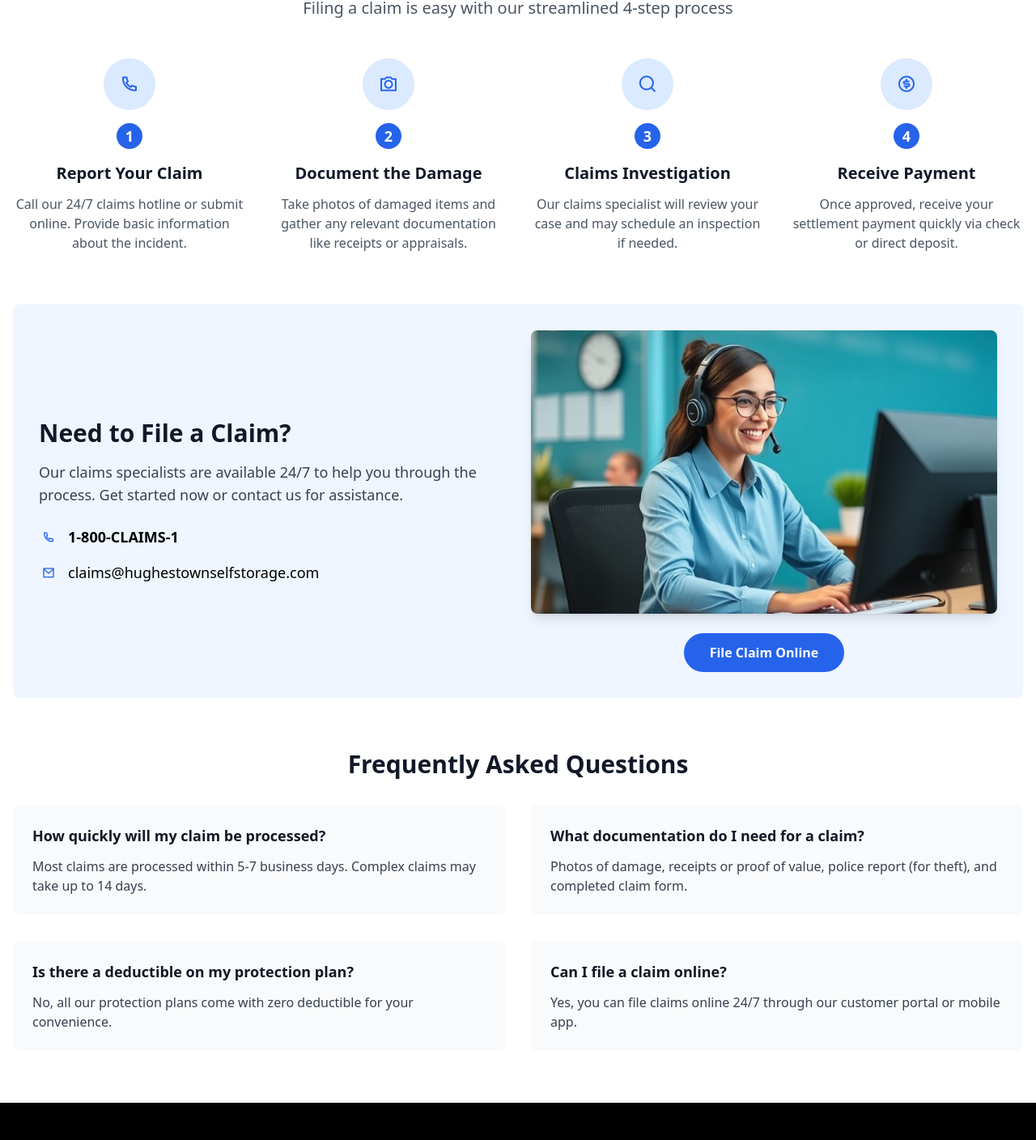
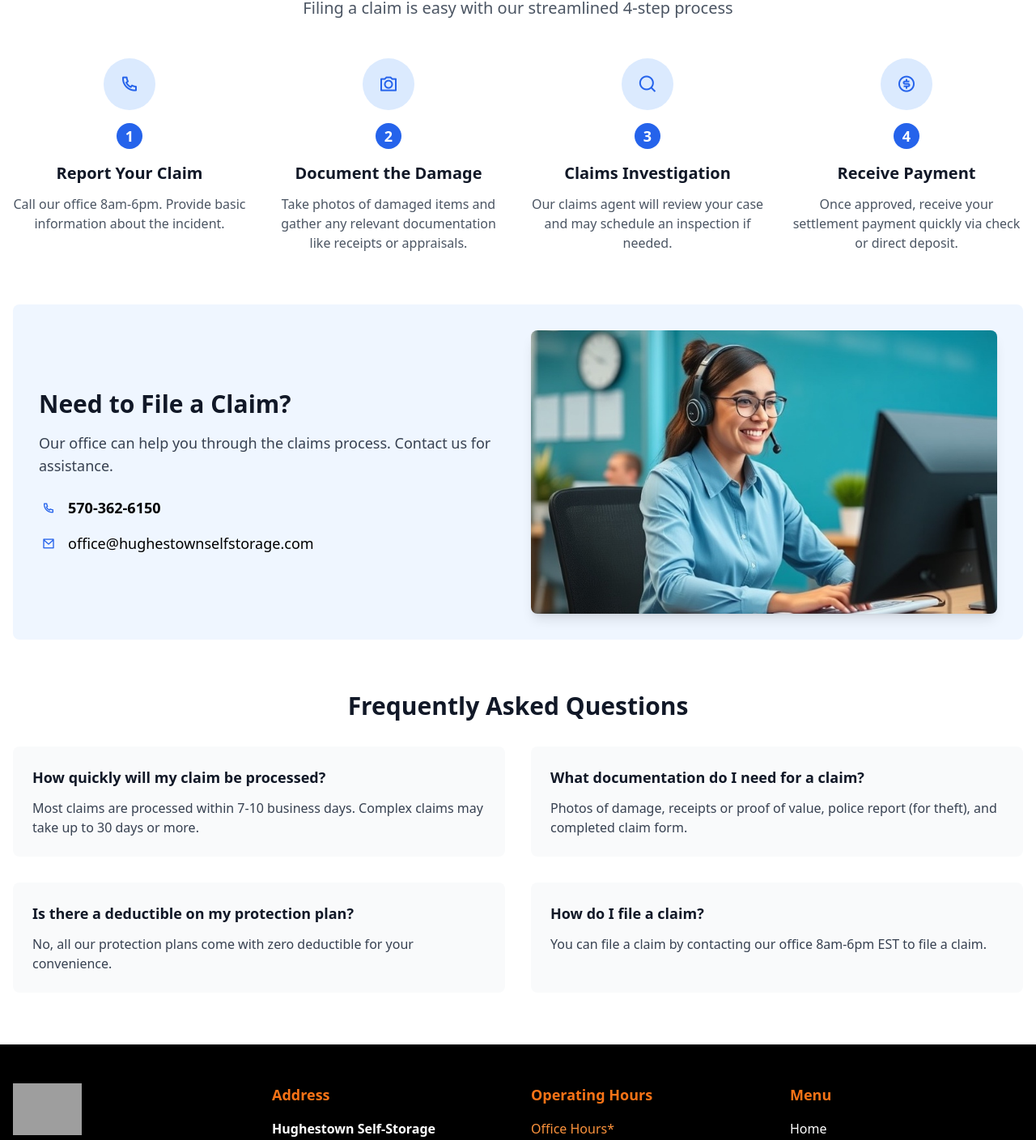
Before and after one commit to teleringer/hughestownstorage, a Next.js app: page /tenant-protection in a window 1280 px wide. Shown: the part 2827-4235 px from the top of the page at 81% size. Built offline with nearby package versions, Linux system fonts and the light colour scheme; grey boxes are pictures that could not be loaded.

Commit message:
chore(tenant-protection): update claim help copy, contact info, and remove 'File Claim Online' button

```diff
--- a/app/tenant-protection/ClaimsProcess.tsx
+++ b/app/tenant-protection/ClaimsProcess.tsx
@@ -5,7 +5,7 @@ export default function ClaimsProcess() {
     {
       step: "1",
       title: "Report Your Claim",
-      description: "Call our 24/7 claims hotline or submit online. Provide basic information about the incident.",
+      description: "Call our office 8am-6pm. Provide basic information about the incident.",
       icon: "ri-phone-line"
     },
     {
@@ -17,7 +17,7 @@ export default function ClaimsProcess() {
     {
       step: "3",
       title: "Claims Investigation",
-      description: "Our claims specialist will review your case and may schedule an inspection if needed.",
+      description: "Our claims agent will review your case and may schedule an inspection if needed.",
       icon: "ri-search-line"
     },
     {
@@ -31,7 +31,7 @@ export default function ClaimsProcess() {
   const faqs = [
     {
       question: "How quickly will my claim be processed?",
-      answer: "Most claims are processed within 5-7 business days. Complex claims may take up to 14 days."
+      answer: "Most claims are processed within 7-10 business days. Complex claims may take up to 30 days or more."
     },
     {
       question: "What documentation do I need for a claim?",
@@ -42,8 +42,8 @@ export default function ClaimsProcess() {
       answer: "No, all our protection plans come with zero deductible for your convenience."
     },
     {
-      question: "Can I file a claim online?",
-      answer: "Yes, you can file claims online 24/7 through our customer portal or mobile app."
+      question: "How do I file a claim?",
+      answer: "You can file a claim by contacting our office 8am-6pm EST to file a claim."
     }
   ];
 
@@ -75,16 +75,16 @@ export default function ClaimsProcess() {
             <div>
               <h3 className="text-3xl font-bold text-gray-900 mb-4">Need to File a Claim?</h3>
               <p className="text-lg text-gray-700 mb-6">
-                Our claims specialists are available 24/7 to help you through the process. Get started now or contact us for assistance.
+                Our office can help you through the claims process. Contact us for assistance.
               </p>
               <div className="space-y-4">
                 <div className="flex items-center">
                   <i className="ri-phone-line text-blue-600 mr-3 w-6 h-6 flex items-center justify-center"></i>
-                  <span className="text-lg font-semibold">1-800-CLAIMS-1</span>
+                  <span className="text-lg font-semibold">570-362-6150</span>
                 </div>
                 <div className="flex items-center">
                   <i className="ri-mail-line text-blue-600 mr-3 w-6 h-6 flex items-center justify-center"></i>
-                  <span className="text-lg">claims@hughestownselfstorage.com</span>
+                  <span className="text-lg">office@hughestownselfstorage.com</span>
                 </div>
               </div>
             </div>
@@ -94,9 +94,7 @@ export default function ClaimsProcess() {
   alt="Claims Support"
   className="w-full rounded-lg shadow-lg object-cover h-[350px]"
 />
-              <button className="mt-6 bg-blue-600 text-white px-8 py-3 rounded-full font-semibold hover:bg-blue-700 whitespace-nowrap cursor-pointer">
-                File Claim Online
-              </button>
+
             </div>
           </div>
         </div>
```
